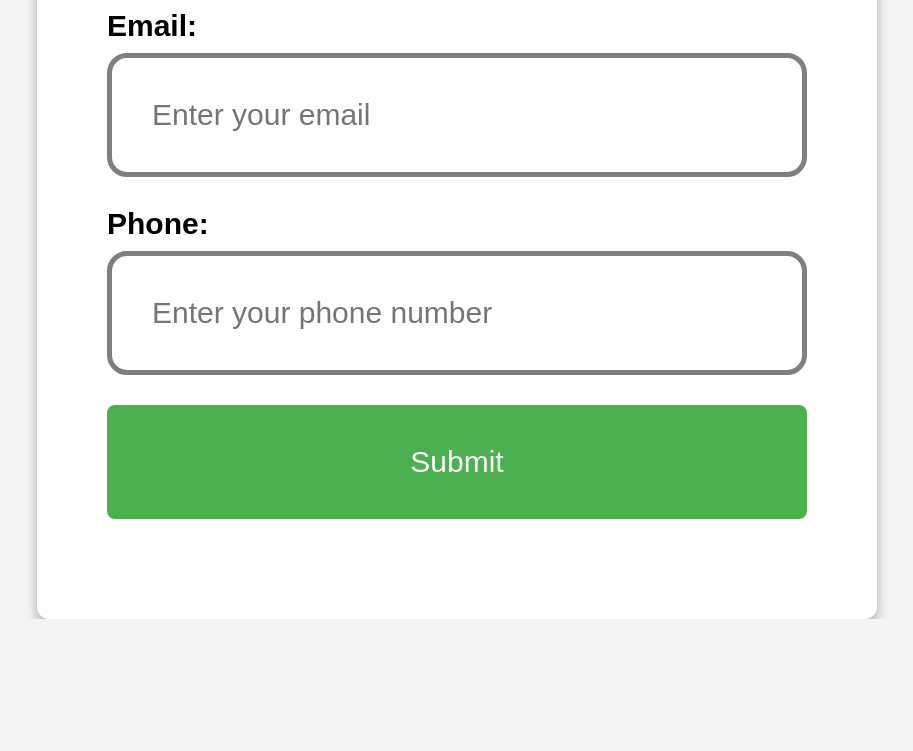
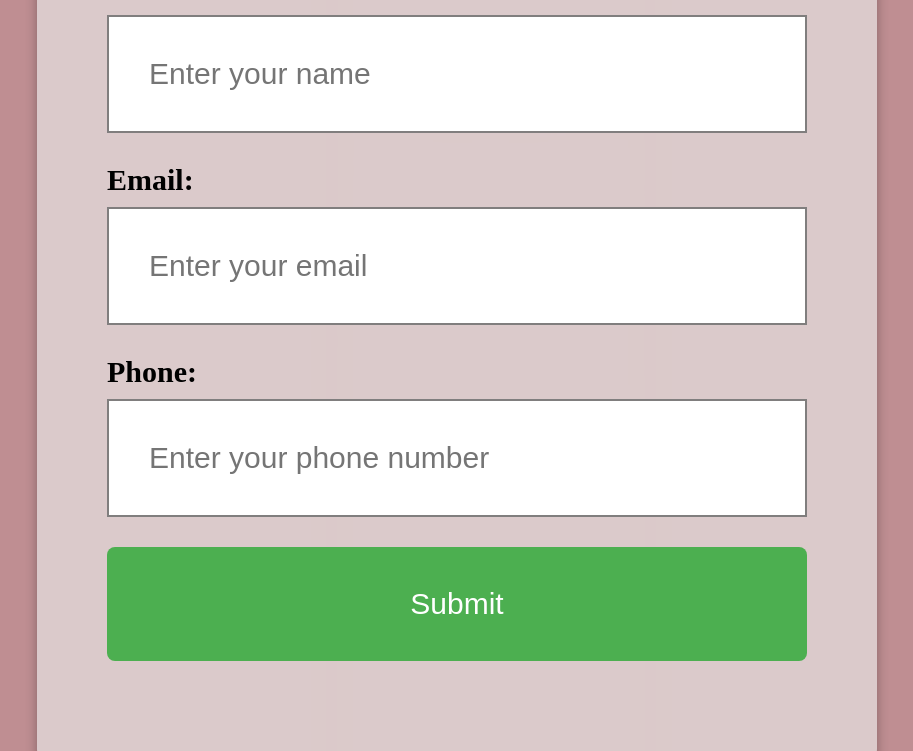
Before and after one commit to Naimul0307/Moving-Image, a plain HTML site: page user.html in a window 1280 px wide. Shown: the part 272-1023 px from the top of the page, without its empty margins (183-1096 px from the left). Before the commit the page ends 891 px from the top, so only its background shows below. Drawn offline with Linux system fonts and the light colour scheme.

Commit message:
changed user form page

```diff
--- a/css/user.css
+++ b/css/user.css
@@ -2,19 +2,21 @@ body {
   margin: 0;
   padding: 0;
   display: flex;
+  flex-direction: column;
   justify-content: center;
   align-items: center;
-    font-family: Arial, sans-serif;
-    background-color: #f4f4f4;
+  background: url('../assets/background.jpg') no-repeat center center/cover;
   height: 100vh;
+  overflow: hidden;
 }
 
   .form-container {
-    background-color: white;
+    background-color: #decfcff0;
     padding: 70px; /* Increased padding */
     border-radius: 12px;
     box-shadow: 0 6px 12px rgba(0, 0, 0, 0.3);
     width: 700px; /* Increased width */
+    margin-top: 300px;
   }
 
   h2 {
@@ -37,8 +39,7 @@ body {
   input {
     width: 100%;
     padding: 40px; /* Increased padding */
-    border: 5px solid #807e7e;
-    border-radius: 20px;
+    border: 2px solid #807e7e;
     box-sizing: border-box;
     font-size: 30px;
   }
```
Lines whose indentation alone changed are shown as unchanged.
